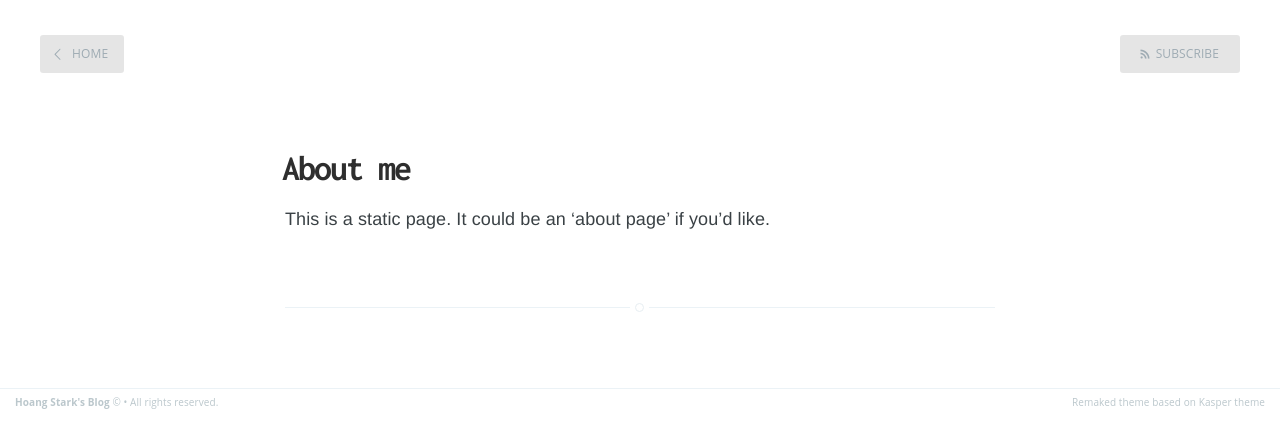
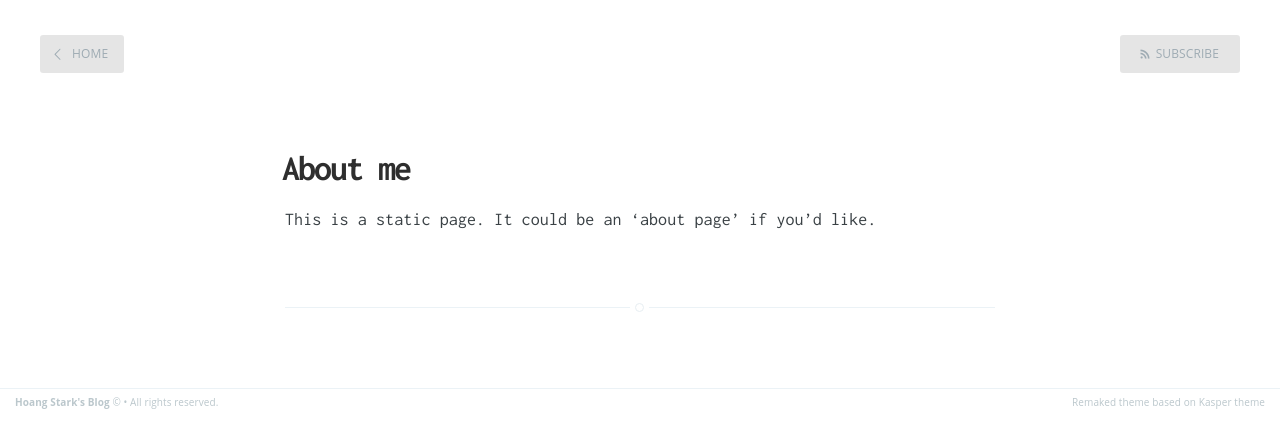
Before and after one commit to h5tark/hoangstark.github.io, a Jekyll site: the page built from about.md, in a window 1280 px wide. Shown: the top 448 px of the page. Built offline with Jekyll 4.4.1, drawn with Linux system fonts in a browser that asks for light colours.

Commit message:
Update font

```diff
--- a/assets/css/main.scss
+++ b/assets/css/main.scss
@@ -12,3 +12,7 @@
 @import
 	"syntax"
 ;
+
+body {
+    font-family: 'Inconsolata', monospace;
+}
```
